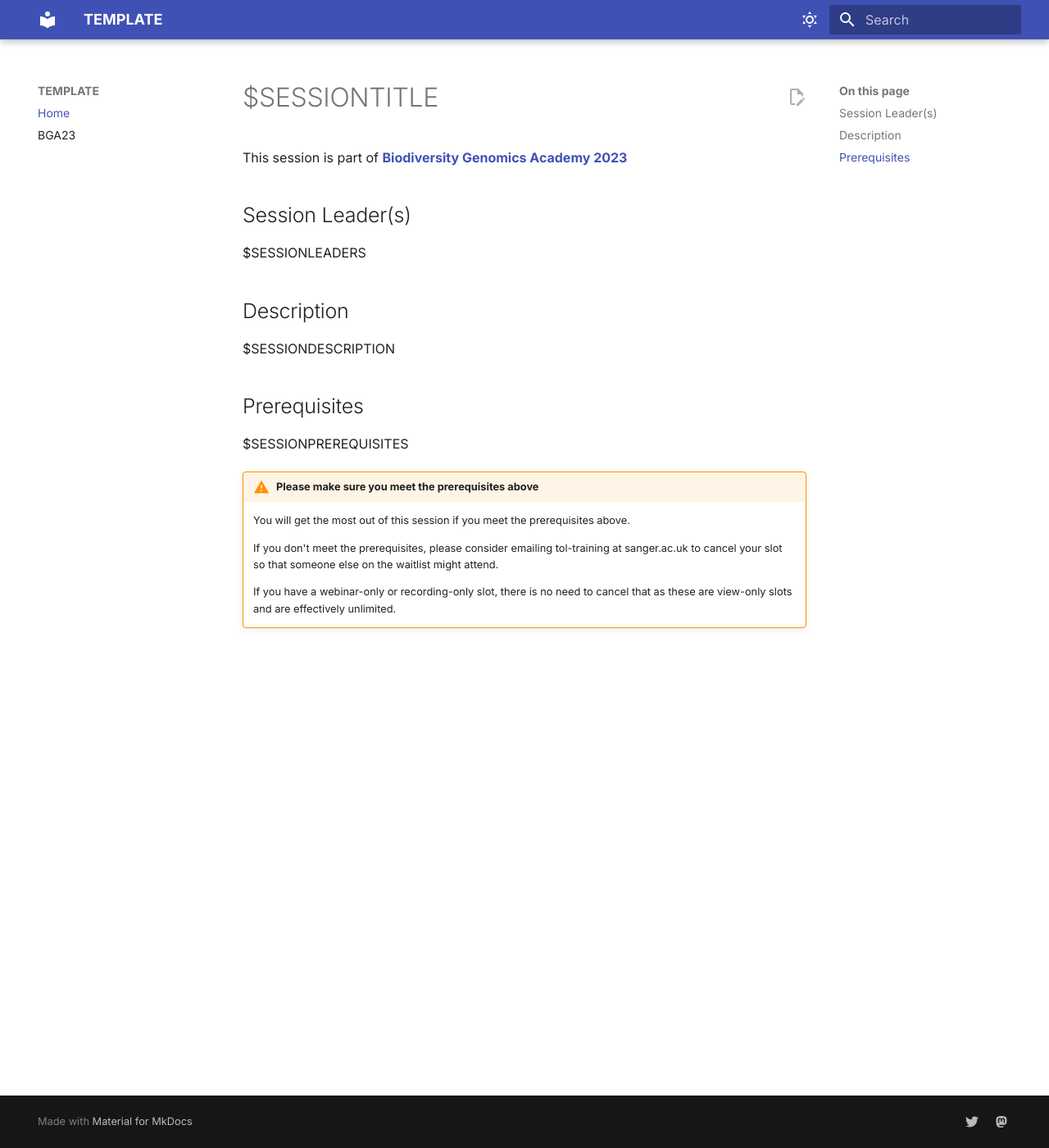
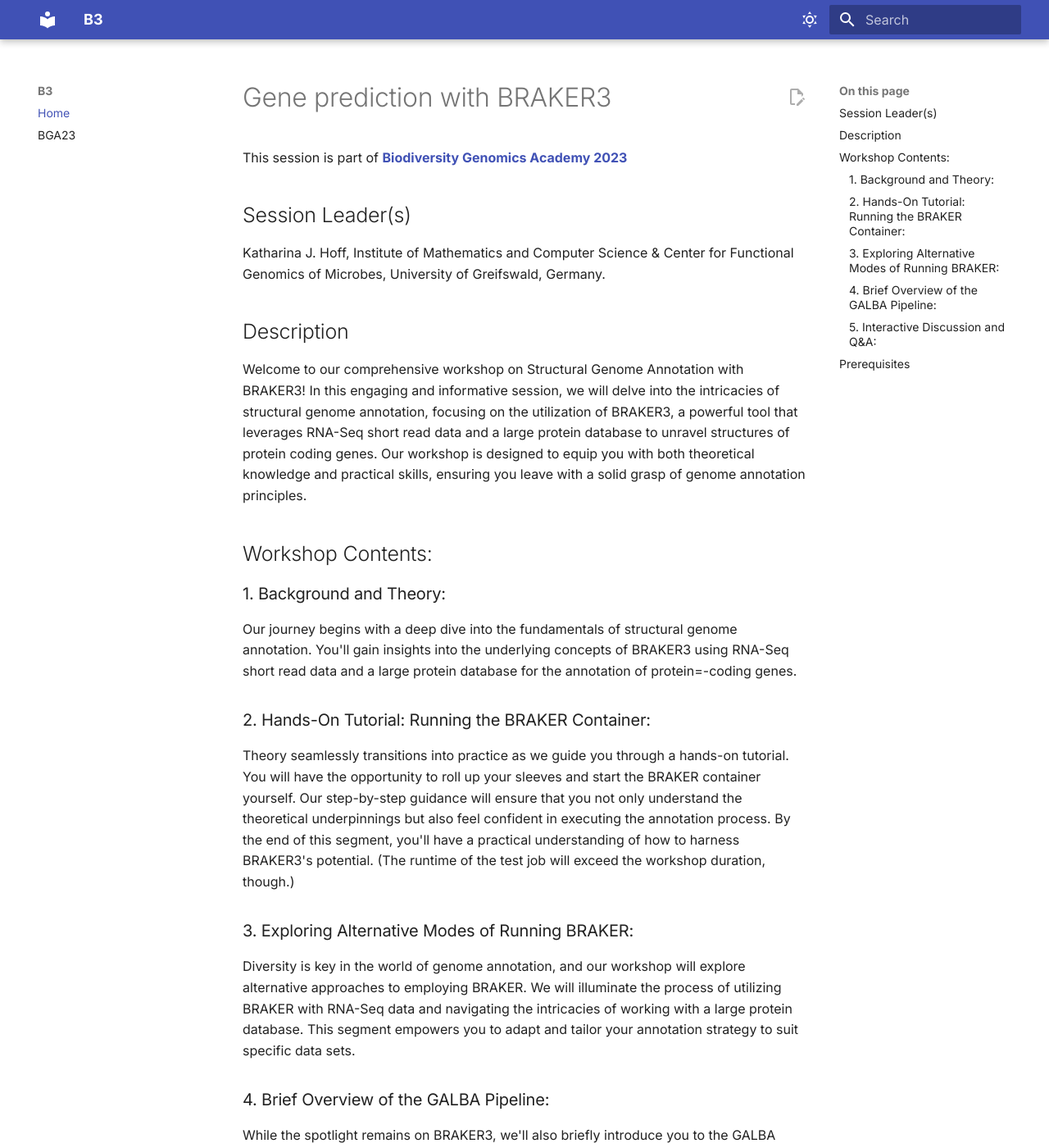
Before and after one commit to BGAcademy23/B3, an MkDocs documentation site: the page built from docs/README.md, in a window 1280 px wide and 1400 px high. Shown: the whole window at 82% size. Built offline with MkDocs 1.6.1 and Material for MkDocs 9.7.7, drawn with Linux system fonts in a browser that asks for light colours; some of the changed text lies outside the part shown.

Commit message:
update from form

```diff
--- a/docs/README.md
+++ b/docs/README.md
@@ -1,23 +1,49 @@
-# $SESSIONTITLE
+# Gene prediction with BRAKER3
 
 This session is part of [**Biodiversity Genomics Academy 2023**](https://BGA23.org)
 
 ## Session Leader(s)
 
-$SESSIONLEADERS
+Katharina J. Hoff, Institute of Mathematics and Computer Science & Center for Functional Genomics of Microbes, University of Greifswald, Germany.
 
 ## Description
 
-$SESSIONDESCRIPTION
+Welcome to our comprehensive workshop on Structural Genome Annotation with BRAKER3! In this engaging and informative session, we will delve into the intricacies of structural genome annotation, focusing on the utilization of BRAKER3, a powerful tool that leverages RNA-Seq short read data and a large protein database to unravel structures of protein coding genes. Our workshop is designed to equip you with both theoretical knowledge and practical skills, ensuring you leave with a solid grasp of genome annotation principles.
+
+## Workshop Contents:
+
+### 1. Background and Theory:
+
+Our journey begins with a deep dive into the fundamentals of structural genome annotation. You'll gain insights into the underlying concepts of BRAKER3 using RNA-Seq short read data and a large protein database for the annotation of protein=-coding genes.
+
+### 2. Hands-On Tutorial: Running the BRAKER Container:
+
+Theory seamlessly transitions into practice as we guide you through a hands-on tutorial. You will have the opportunity to roll up your sleeves and start the BRAKER container yourself. Our step-by-step guidance will ensure that you not only understand the theoretical underpinnings but also feel confident in executing the annotation process. By the end of this segment, you'll have a practical understanding of how to harness BRAKER3's potential. (The runtime of the test job will exceed the workshop duration, though.)
+
+### 3. Exploring Alternative Modes of Running BRAKER:
+
+Diversity is key in the world of genome annotation, and our workshop will explore alternative approaches to employing BRAKER. We will illuminate the process of utilizing BRAKER with RNA-Seq data and navigating the intricacies of working with a large protein database. This segment empowers you to adapt and tailor your annotation strategy to suit specific data sets.
+
+### 4. Brief Overview of the GALBA Pipeline:
+
+While the spotlight remains on BRAKER3, we'll also briefly introduce you to the GALBA pipeline—a powerful tool for annotating large genomes using protein data from closely related species. This glimpse into an alternative approach expands your toolkit and offers valuable insights into versatile annotation strategies.
+
+### 5. Interactive Discussion and Q&A:
+
+Throughout the workshop, your engagement is highly encouraged. We recognize that questions and discussions fuel deeper understanding. Our dedicated session for questions and interactive discussion provides you with the opportunity to clarify doubts, share insights, and gain a broader perspective on the intricacies of structural genome annotation.
+
+Prepare to embark on a journey that demystifies structural genome annotation and empowers you with the skills to unravel structures of protein coding genes effectively. By the end of this workshop, you will be well-equipped to tackle genome annotation challenges using BRAKER3 and related tools. Join us and fellow enthusiasts for an engaging and enriching exploration into the world of structural genome annotation.
+
+We look forward to embarking on this learning adventure with you!
 
 ## Prerequisites
 
-$SESSIONPREREQUISITES
+Participants are expected to have previous experience using Bash.
 
-!!! warning "Please make sure you meet the prerequisites above"
+!!! warning "Please make sure you MEET THE PREREQUISITES and READ THE DESCRIPTION above"
 
     You will get the most out of this session if you meet the prerequisites above.
 
-    If you don't meet the prerequisites, please consider emailing tol-training at sanger.ac.uk to cancel your slot so that someone else on the waitlist might attend.
+    Please also read the description carefully to see if this session is relevant to you.
 
-    If you have a webinar-only or recording-only slot, there is no need to cancel that as these are view-only slots and are effectively unlimited.
+    If you don't meet the prerequisites or change your mind based on the description or are no longer available at the session time, please email tol-training at sanger.ac.uk to cancel your slot so that someone else on the waitlist might attend.
--- a/mkdocs.yml
+++ b/mkdocs.yml
@@ -1,5 +1,5 @@
-site_name: TEMPLATE
-edit_uri: https://github.com/bgacademy23/TEMPLATE/blob/main/docs
+site_name: B3
+edit_uri: https://github.com/bgacademy23/B3/blob/main/docs
 
 nav:
     - Home: README.md
```
Also changed, not shown: README.md (+33 -7 lines).
